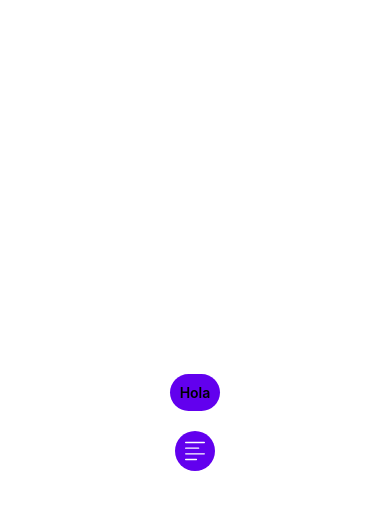
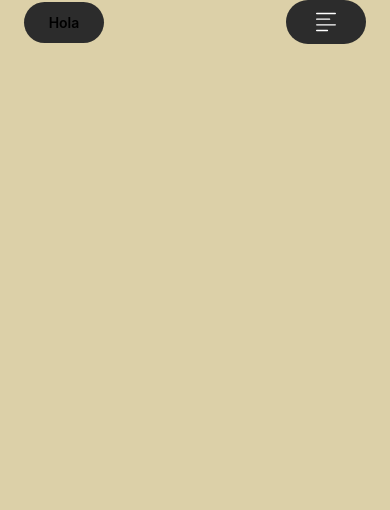
Before and after one commit to Perzi-MG/OtterlyFit, a React Native app: screen / in a window 390 px wide. Shown: the top 510 px of the page. Built offline with nearby package versions, Linux system fonts and the light colour scheme.

Commit message:
Create component Main

```diff
--- a/App.tsx
+++ b/App.tsx
@@ -1,19 +1,12 @@
-import { StatusBar } from 'expo-status-bar';
-import { StyleSheet, Text, View } from 'react-native';
-import { RoundedButton } from './components/RoundedButton';
-import { OptionsSVG } from './assets/options';
 import "./global.css";
+import Main from './components/Main';
+import { StatusBar } from "expo-status-bar";
 
 export default function App() {
   return (
-    <View className='flex-1 items-center justify-center bg-black gap-5'>
+    <>
       <StatusBar style="auto" />
-      <RoundedButton>
-        <Text className="text-white font-semibold">Hola</Text>
-      </RoundedButton>
-      <RoundedButton>
-        <OptionsSVG width={20} height={20} color={"#fff"}/>
-      </RoundedButton>
-    </View>
+      <Main />
+    </>
   );
 }
--- /dev/null
+++ b/Components/Main.tsx
@@ -0,0 +1,22 @@
+import { StatusBar } from 'expo-status-bar';
+import { Text, View } from 'react-native';
+import { RoundedButton } from '.././components/RoundedButton';
+import { OptionsSVG } from '.././assets/options';
+import { SafeAreaProvider } from 'react-native-safe-area-context';
+
+export default function Main() {
+    return (
+        <SafeAreaProvider>
+            <View className='flex-1 flex-col bg-beige gap-5'>
+                <View className='flex flex-row justify-between items-center px-6 pt-safe'>
+                    <RoundedButton>
+                        <Text className="text-white font-semibold">Hola</Text>
+                    </RoundedButton>
+                    <RoundedButton>
+                        <OptionsSVG width={20} height={20} color={"#fff"} />
+                    </RoundedButton>
+                </View>
+            </View>
+        </SafeAreaProvider>
+    );
+}
--- a/Components/RoundedButton.tsx
+++ b/Components/RoundedButton.tsx
@@ -1,9 +1,9 @@
-import { Pressable } from "react-native";
+import { Pressable, StyleSheet } from "react-native";
 import React from "react";
 
-export function RoundedButton({children}: React.PropsWithChildren<{}>) {
+export function RoundedButton({ children }: React.PropsWithChildren<{}>) {
     return (
-        <Pressable style={{backgroundColor: '#6200ee', padding: 10, borderRadius: 30, borderColor: '#fff'}}>
+        <Pressable className="bg-brandBlack px-4 py-3 rounded-3xl w-20 items-center justify-center">
             {children}
         </Pressable>
     )
```
